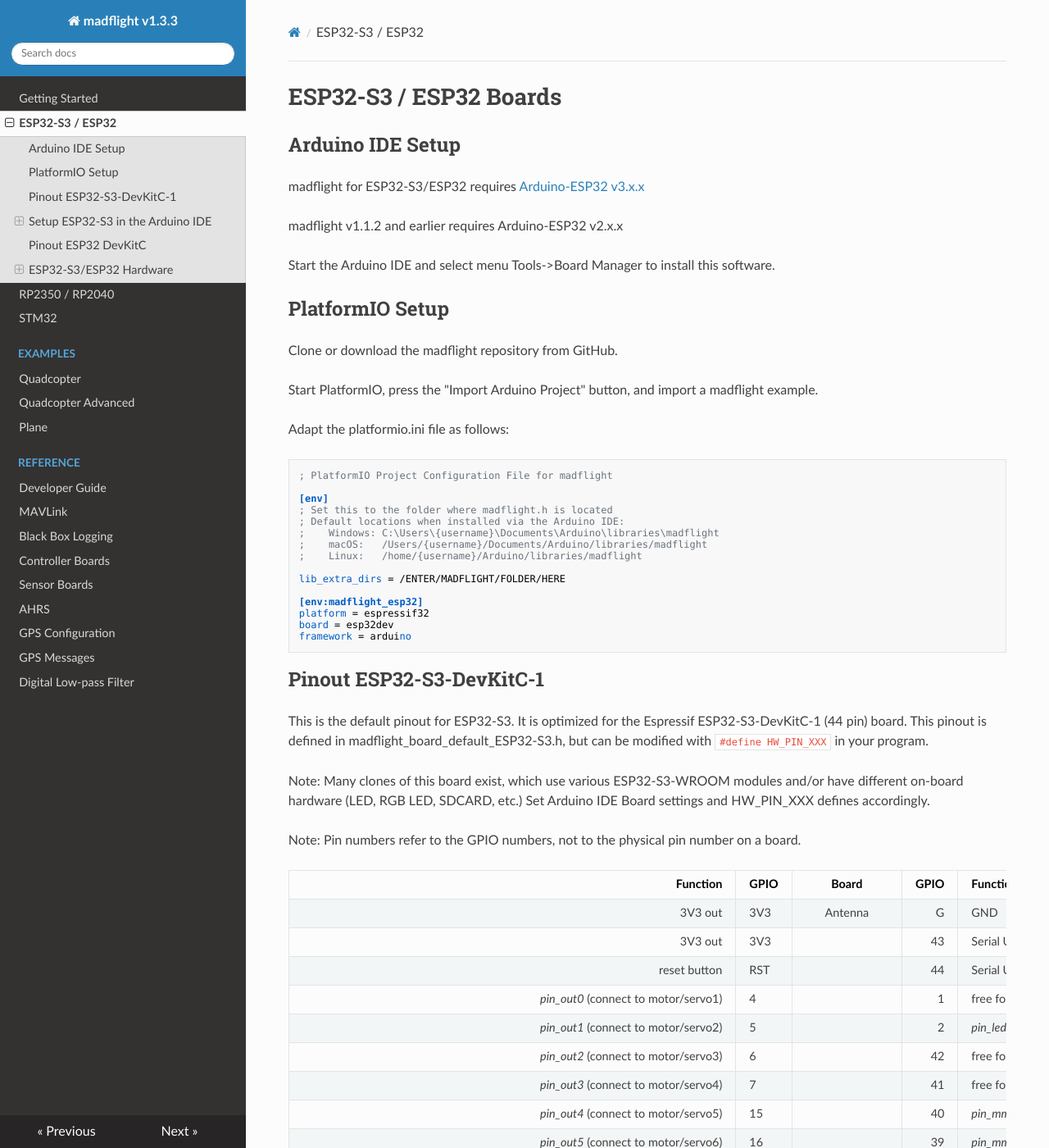
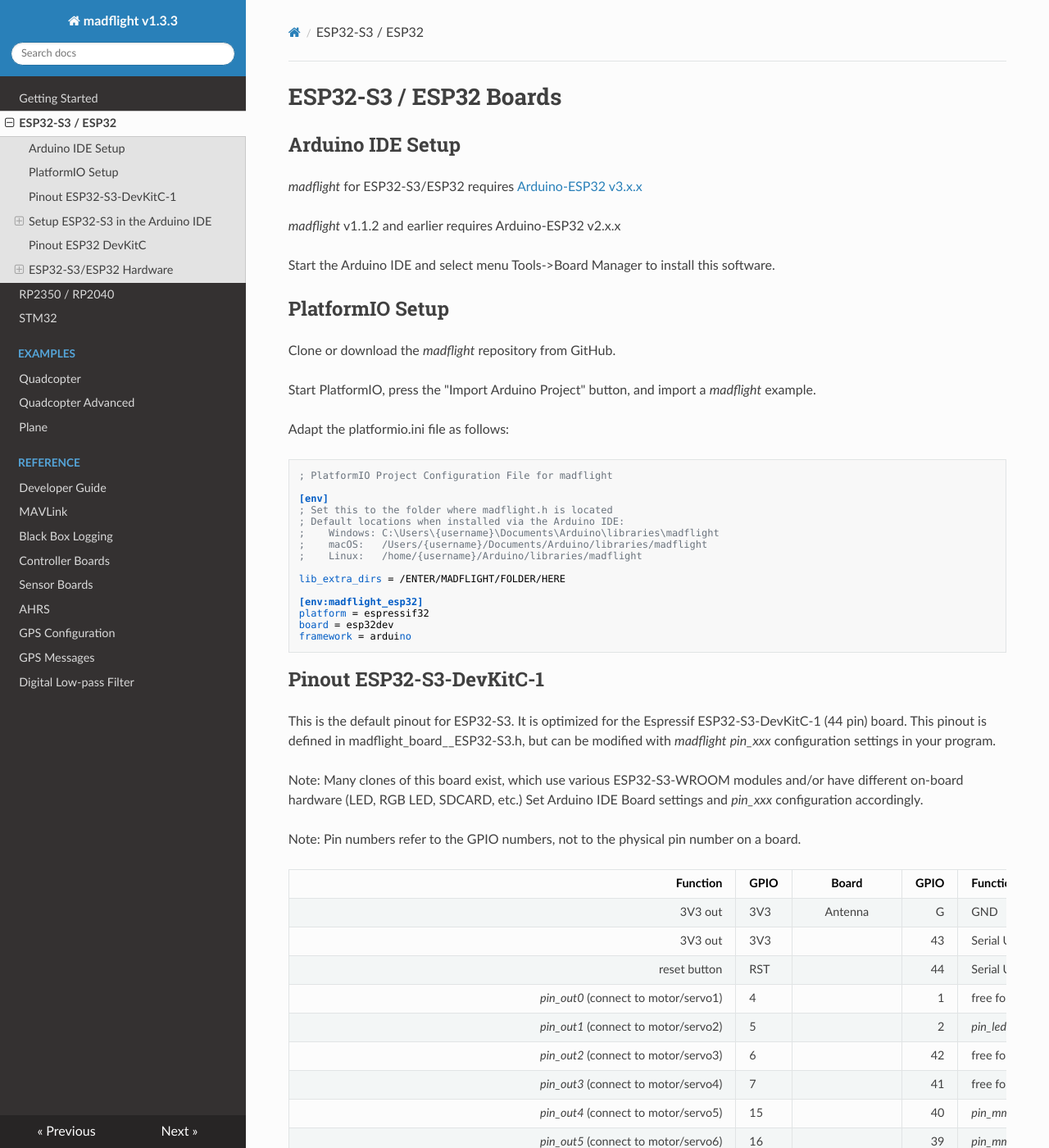
Before and after one commit to qqqlab/madflight-docs, an MkDocs documentation site: the page built from docs/Board-ESP32.md, in a window 1280 px wide and 1400 px high. Shown: the whole window at 82% size. Built offline with MkDocs 1.6.1, drawn with Linux system fonts in a browser that asks for light colours; nearby versions of some CDN libraries; some of the changed text lies outside the part shown.

Commit message:
Update Board-ESP32.md

```diff
--- a/docs/Board-ESP32.md
+++ b/docs/Board-ESP32.md
@@ -3,17 +3,17 @@
 
 ## Arduino IDE Setup
 
-madflight for ESP32-S3/ESP32 requires [Arduino-ESP32 v3.x.x](https://github.com/espressif/arduino-esp32)
+_madflight_ for ESP32-S3/ESP32 requires [Arduino-ESP32 v3.x.x](https://github.com/espressif/arduino-esp32)
 
-madflight v1.1.2 and earlier requires Arduino-ESP32 v2.x.x
+_madflight_ v1.1.2 and earlier requires Arduino-ESP32 v2.x.x
 
 Start the Arduino IDE and select menu Tools->Board Manager to install this software.
 
 ## PlatformIO Setup
 
-Clone or download the madflight repository from GitHub.
+Clone or download the _madflight_ repository from GitHub.
 
-Start PlatformIO, press the "Import Arduino Project" button, and import a madflight example.
+Start PlatformIO, press the "Import Arduino Project" button, and import a _madflight_ example.
 
 Adapt the platformio.ini file as follows:
 
@@ -37,9 +37,9 @@
 
 ## Pinout ESP32-S3-DevKitC-1
 
-This is the default pinout for ESP32-S3. It is optimized for the Espressif ESP32-S3-DevKitC-1 (44 pin) board. This pinout is defined in madflight_board_default_ESP32-S3.h, but can be modified with `#define HW_PIN_XXX` in your program.
+This is the default pinout for ESP32-S3. It is optimized for the Espressif ESP32-S3-DevKitC-1 (44 pin) board. This pinout is defined in madflight_board__ESP32-S3.h, but can be modified with _madflight_ _pin_xxx_ configuration settings in your program.
 
-Note: Many clones of this board exist, which use various ESP32-S3-WROOM modules and/or have different on-board hardware (LED, RGB LED, SDCARD, etc.) Set Arduino IDE Board settings and HW_PIN_XXX defines accordingly.
+Note: Many clones of this board exist, which use various ESP32-S3-WROOM modules and/or have different on-board hardware (LED, RGB LED, SDCARD, etc.) Set Arduino IDE Board settings and _pin_xxx_ configuration accordingly.
 
 Note: Pin numbers refer to the GPIO numbers, not to the physical pin number on a board.
 
@@ -116,20 +116,20 @@
 
 ## Pinout ESP32 DevKitC
 
-This is the default pinout for ESP32. It is optimized for the Espressiv ESP32 DevKitC (38 pin) board. This pinout is defined in madflight_board_default_ESP32.h, but can be modified with `#define HW_PIN_XXX` in your program.
+This is the default pinout for ESP32. It is optimized for the Espressiv ESP32 DevKitC (38 pin) board. This pinout is defined in madflight_board__ESP32.h, but can be modified with `#define HW_PIN_XXX` in your program.
 
 Many clones of this board exist, which might have different ESP32 modules and/or different on-board hardware (LED, RGB LED, SDCARD, etc.) Set Arduino IDE Board settings and _madflight_ pin_xxx configurations accordingly.
 
 | Function | GPIO | Board | GPIO | Function |
 | --: | :-- | :--: | --: | :-- |
 3V3 out      | 3V3 | Antenna side            |  GND | GND
-reset button | EN |                            | 23 | _pin_i2c0_sda_ (connect to sda pins of sensors)
-_pin_spi0_miso_ (connect to SPI gyro miso) | VP 36 input only |              | 22 | _pin_i2c0_scl_ (connect to scl pins of sensors)
+reset button | EN |                            | 23 | _pin_i2c0_sda_ (connect to sda pins of barometer, magnetometer, etc. sensors)
+_pin_spi0_miso_ (connect to SPI gyro miso) | VP 36 input only |              | 22 | _pin_i2c0_scl_ (connect to scl pins of barometer, magnetometer, etc. sensors)
 _pin_imu_int_ (connect to SPI/I2C gyro interrupt out) | VN 39 input only |    | 1 TX | Serial USB UART port (used for programming / CLI)
-_pin_bat_v_ (connect to voltage sensor) | 34 input only |               | 3 RX | Serial USB UART port (used for programming / CLI)
-_pin_rcl_rx_ (connect to radio tx) | 35 input only |                 | 21 | _pin_spi0_mosi_ (connect to SPI gyro mosi) -or- _pin_i2c1_scl_ (connect to I2C gyro scl)
-_pin_rcl_tx_ (connect to radio rx) | 32 |                           | GND | GND
-_pin_out0_ (connect to motor/servo1) | 33 |                            | 19 | _pin_spi0_sclk_ (connect to SPI gyro sclk) -or- _pin_i2c0_sda_ (connect to I2C gyro sda)
+_pin_bat_v_ (connect to battery voltage divider) | 34 input only |               | 3 RX | Serial USB UART port (used for programming / CLI)
+_pin_ser1_rx_ (connect to radio tx) | 35 input only |                 | 21 | _pin_spi0_mosi_ (connect to SPI gyro mosi) -or- _pin_i2c1_scl_ (connect to I2C gyro scl)
+_pin_ser1_tx_ (connect to radio rx) | 32 |                           | GND | GND
+_pin_out0_ (connect to motor/servo1) | 33 |                            | 19 | _pin_spi0_sclk_ (connect to SPI gyro sclk) -or- _pin_i2c1_sda_ (connect to I2C gyro sda)
 _pin_out1_ (connect to motor/servo2) | 25 |                            | 18 | _pin_imu_cs_ (connect to SPI gyro cs)
 _pin_out2_ (connect to motor/servo3) | 26 |                       | strap 5 | _pin_ser2_tx_ (connect to gps rx)
 _pin_out3_ (connect to motor/servo4) | 27 |                            | 17 | _pin_ser2_rx_ (connect to gps tx)
@@ -165,7 +165,3 @@
 ESP32 and ESP32-S3 both have dual core CPU, but single core FPU. ESP-IDF implementation limits [float usage](https://docs.espressif.com/projects/esp-idf/en/latest/esp32/api-reference/system/freertos_idf.html#floating-point-usage) to a single core, and float can not be used in interrupts. FreeRTOS is always enabled and a watchdog limits interrupt execution time.
 
 madflight uses float and is therefor limited to single core operation. The IMU loop runs as a high priorty task, triggered by the IMU interrupt.
-
-#### FreeRTOS
-
-FreeRTOS is enabled by default.
```
Also changed, not shown: other parts of docs/Board-ESP32.md (+2 -2 lines).
